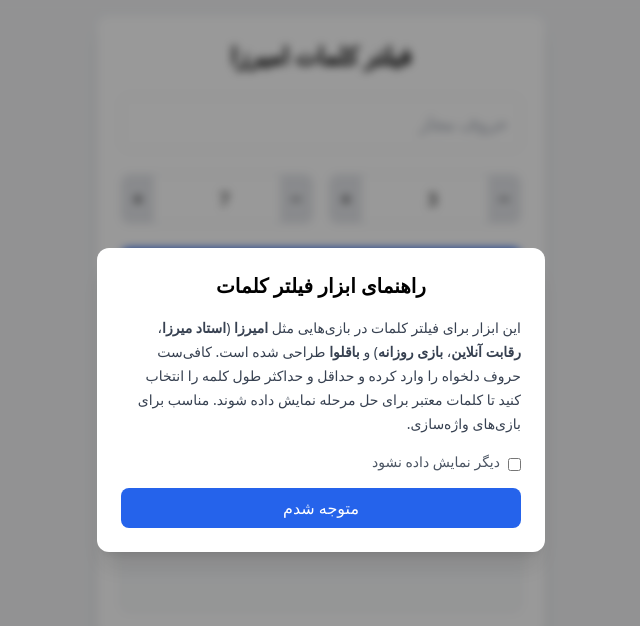
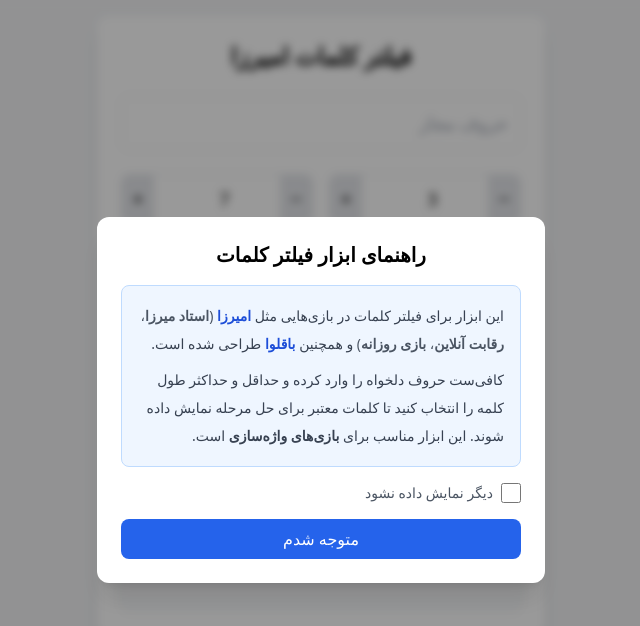
Before and after one commit to amirza-answers/amirza-answers.github.io, a plain HTML site: page index.html in a window 1280 px wide. Shown: the whole page, without its empty margins (319-959 px from the left). Drawn offline with Linux system fonts and the light colour scheme.

Commit message:
Improve SEO modal content and styling in index.html

```diff
--- a/index.html
+++ b/index.html
@@ -16,11 +16,19 @@
   <div id="seo-modal" class="fixed inset-0 bg-black/40 backdrop-blur-sm flex items-center justify-center z-50 hidden">
     <div class="bg-white rounded-xl max-w-md w-full p-6 space-y-4 shadow-xl">
       <h2 class="text-xl font-bold text-center">راهنمای ابزار فیلتر کلمات</h2>
-      <p class="text-gray-700 text-sm leading-6">
-        این ابزار برای فیلتر کلمات در بازی‌هایی مثل <strong>امیرزا</strong> (<strong>استاد میرزا</strong>، <strong>رقابت آنلاین</strong>، <strong>بازی روزانه</strong>) و <strong>باقلوا</strong> طراحی شده است. کافی‌ست حروف دلخواه را وارد کرده و حداقل و حداکثر طول کلمه را انتخاب کنید تا کلمات معتبر برای حل مرحله نمایش داده شوند. مناسب برای بازی‌های واژه‌سازی.
-      </p>
+      <div class="text-gray-700 text-sm leading-7 bg-blue-50 border border-blue-200 rounded-lg p-4">
+  <p class="mb-2">
+    این ابزار برای فیلتر کلمات در بازی‌هایی مثل <strong class="text-blue-700">امیرزا</strong>
+    <span class="text-gray-600">(<strong>استاد میرزا</strong>، <strong>رقابت آنلاین</strong>، <strong>بازی روزانه</strong>)</span>
+    و همچنین <strong class="text-blue-700">باقلوا</strong> طراحی شده است.
+  </p>
+  <p>
+    کافی‌ست حروف دلخواه را وارد کرده و حداقل و حداکثر طول کلمه را انتخاب کنید تا کلمات معتبر برای حل مرحله نمایش داده شوند.
+    این ابزار مناسب برای <strong>بازی‌های واژه‌سازی</strong> است.
+  </p>
+</div>
       <div class="flex items-center gap-2">
-        <input type="checkbox" id="hide-modal" class="mt-1">
+        <input type="checkbox" id="hide-modal" class="w-5 h-5">
         <label for="hide-modal" class="text-sm text-gray-600">دیگر نمایش داده نشود</label>
       </div>
       <button onclick="closeModal()" class="w-full bg-blue-600 text-white py-2 rounded-lg hover:bg-blue-700">متوجه شدم</button>
```
